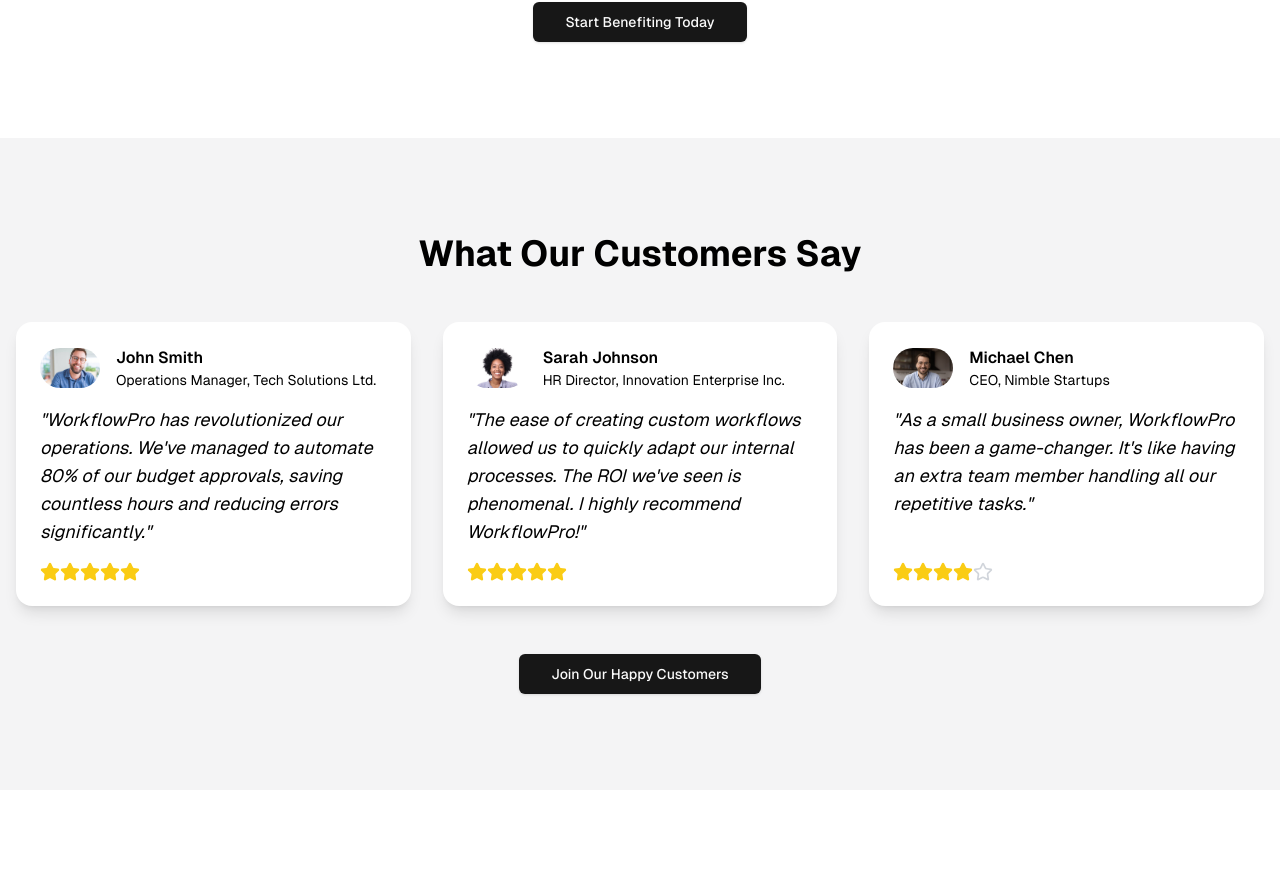
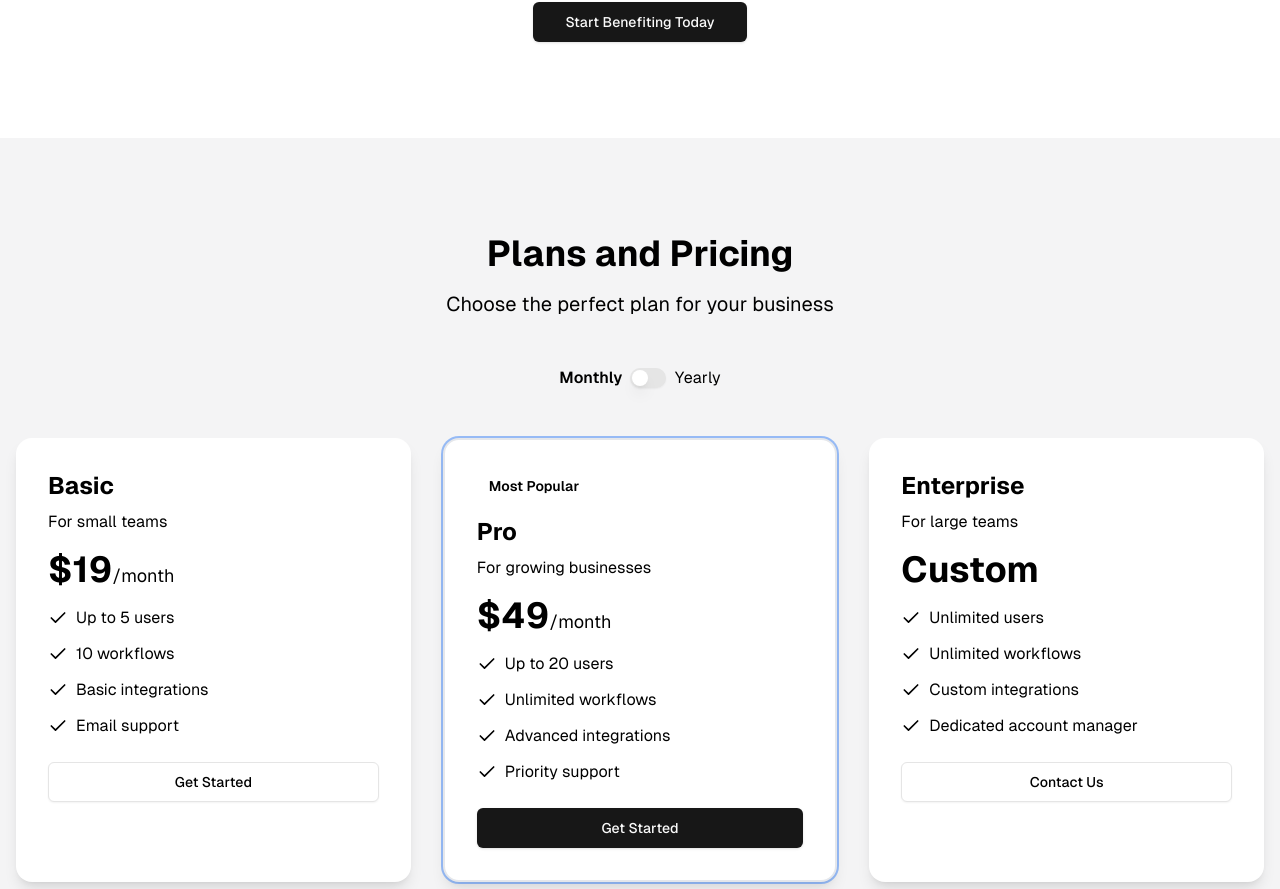
Before and after one commit to itseduardolima/WorkflowPro, a Next.js app: page / in a window 1280 px wide. Shown: the part 1889-2778 px from the top of the page. Built offline with nearby package versions, Linux system fonts and the light colour scheme.

Commit message:
feat: Pricing section

```diff
--- a/package.json
+++ b/package.json
@@ -11,6 +11,7 @@
   "dependencies": {
     "@radix-ui/react-icons": "^1.3.0",
     "@radix-ui/react-slot": "^1.1.0",
+    "@radix-ui/react-switch": "^1.1.0",
     "class-variance-authority": "^0.7.0",
     "clsx": "^2.1.1",
     "framer-motion": "^11.8.0",
--- a/src/app/page.tsx
+++ b/src/app/page.tsx
@@ -6,6 +6,7 @@
 import Footer from "@/components/Footer";
 import Header from "@/components/Header";
 import { Hero } from "@/components/Hero";
+import Pricing from "@/components/Pricing";
 import Testimonials from "@/components/Testimonials";
 
 export default function Home() {
@@ -15,6 +16,7 @@
       <Hero />
       <Features />
       <Benefits />
+      <Pricing />
       <Testimonials />
       <FAQ />
       <Footer />
--- a/src/components/Header.tsx
+++ b/src/components/Header.tsx
@@ -2,7 +2,7 @@
 import Link from "next/link";
 import { motion, AnimatePresence } from "framer-motion";
 import { Button } from "@/components/ui/button";
-import { Menu, X } from "lucide-react";
+import { Menu, Mountain, X } from "lucide-react";
 
 export default function Header() {
   const [isOpen, setIsOpen] = useState(false);
@@ -17,8 +17,9 @@
   return (
     <header className="bg-white py-4 top-0  shadow-sm">
       <div className="container mx-auto px-4 flex items-center justify-between">
-        <Link href="/" className="text-2xl font-bold text-primary">
-          WorkflowPro
+        <Link href="/" className="flex items-center">
+          <Mountain className="h-8 w-8 text-primary mr-2" />
+          <span className="text-2xl font-bold">WorkflowPro</span>
         </Link>
         <nav className="hidden md:block">
           <ul className="flex space-x-4">
@@ -48,7 +49,9 @@
             </li>
           </ul>
         </nav>
-        <Button className="hidden md:inline-flex" variant="secondary" >Try It Free</Button>
+        <Button className="hidden md:inline-flex" variant="secondary">
+          Try It Free
+        </Button>
         <button
           className="md:hidden z-50"
           onClick={toggleMenu}
@@ -138,7 +141,12 @@
                 animate={{ opacity: 1, y: 0 }}
                 transition={{ delay: 0.4 }}
               >
-                <Button className="mt-8" variant="secondary" size="lg" onClick={toggleMenu}>
+                <Button
+                  className="mt-8"
+                  variant="secondary"
+                  size="lg"
+                  onClick={toggleMenu}
+                >
                   Try It Free
                 </Button>
               </motion.div>
--- /dev/null
+++ b/src/components/Pricing.tsx
@@ -0,0 +1,171 @@
+import React, { useState } from "react";
+import { motion } from "framer-motion";
+import { Check } from "lucide-react";
+import { Button } from "@/components/ui/button";
+import { Switch } from "@/components/ui/switch";
+
+type Plan = {
+  name: string;
+  monthlyPrice: string;
+  yearlyPrice: string;
+  description: string;
+  features: string[];
+  popular?: boolean;
+};
+
+const Pricing = () => {
+  const [isYearly, setIsYearly] = useState(false);
+
+  const plans: Plan[] = [
+    {
+      name: "Basic",
+      monthlyPrice: "$19",
+      yearlyPrice: "$190",
+      description: "For small teams",
+      features: [
+        "Up to 5 users",
+        "10 workflows",
+        "Basic integrations",
+        "Email support",
+      ],
+    },
+    {
+      name: "Pro",
+      monthlyPrice: "$49",
+      yearlyPrice: "$490",
+      description: "For growing businesses",
+      features: [
+        "Up to 20 users",
+        "Unlimited workflows",
+        "Advanced integrations",
+        "Priority support",
+      ],
+      popular: true,
+    },
+    {
+      name: "Enterprise",
+      monthlyPrice: "Custom",
+      yearlyPrice: "Custom",
+      description: "For large teams",
+      features: [
+        "Unlimited users",
+        "Unlimited workflows",
+        "Custom integrations",
+        "Dedicated account manager",
+      ],
+    },
+  ];
+
+  return (
+    <section id="pricing" className="py-24 bg-[#f4f4f5] border-b ">
+      <div className="container mx-auto px-4">
+        <motion.h2
+          className="text-4xl font-bold text-center mb-4"
+          initial={{ opacity: 0, y: 20 }}
+          whileInView={{ opacity: 1, y: 0 }}
+          transition={{ duration: 0.5 }}
+          viewport={{ once: true }}
+        >
+          Plans and Pricing
+        </motion.h2>
+        <motion.p
+          className="text-xl text-center text-muted-foreground mb-12"
+          initial={{ opacity: 0, y: 20 }}
+          whileInView={{ opacity: 1, y: 0 }}
+          transition={{ duration: 0.5, delay: 0.1 }}
+          viewport={{ once: true }}
+        >
+          Choose the perfect plan for your business
+        </motion.p>
+
+        <motion.div
+          className="flex items-center justify-center mb-12"
+          initial={{ opacity: 0, y: 20 }}
+          whileInView={{ opacity: 1, y: 0 }}
+          transition={{ duration: 0.5, delay: 0.2 }}
+          viewport={{ once: true }}
+        >
+          <span
+            className={`mr-2 ${
+              isYearly ? "text-muted-foreground" : "font-semibold"
+            }`}
+          >
+            Monthly
+          </span>
+          <Switch
+            checked={isYearly}
+            onCheckedChange={setIsYearly}
+            aria-label="Toggle between monthly and yearly prices"
+          />
+          <span
+            className={`ml-2 ${
+              isYearly ? "font-semibold" : "text-muted-foreground"
+            }`}
+          >
+            Yearly
+          </span>
+          {isYearly && (
+            <span className="ml-2 text-sm text-green-500 font-medium">
+              Save 20%
+            </span>
+          )}
+        </motion.div>
+
+        <div className="grid grid-cols-1 md:grid-cols-3 gap-8">
+          {plans.map((plan, index) => (
+            <motion.div
+              key={index}
+              className={`bg-white p-8 rounded-2xl shadow-lg ${
+                plan.popular
+                  ? "border-2 border-primary ring-2 ring-primary ring-opacity-50"
+                  : ""
+              }`}
+              initial={{ opacity: 0, y: 20 }}
+              whileInView={{ opacity: 1, y: 0 }}
+              transition={{ duration: 0.5, delay: index * 0.1 }}
+              viewport={{ once: true }}
+            >
+              {plan.popular && (
+                <div className="text-primary text-sm font-semibold mb-4 bg-primary/10 py-1 px-3 rounded-full inline-block">
+                  Most Popular
+                </div>
+              )}
+              <h3 className="text-2xl font-bold mb-2">{plan.name}</h3>
+              <p className="text-muted-foreground mb-4">{plan.description}</p>
+              <div className="text-4xl font-bold mb-4">
+                {isYearly ? plan.yearlyPrice : plan.monthlyPrice}
+                {plan.name !== "Enterprise" && (
+                  <span className="text-lg font-normal text-muted-foreground">
+                    /{isYearly ? "year" : "month"}
+                  </span>
+                )}
+              </div>
+              <ul className="mb-6 space-y-3">
+                {plan.features.map((feature, featureIndex) => (
+                  <li key={featureIndex} className="flex items-center">
+                    <Check className="h-5 w-5 text-primary mr-2 flex-shrink-0" />
+                    <span>{feature}</span>
+                  </li>
+                ))}
+              </ul>
+              <motion.div
+                whileHover={{ scale: 1.05 }}
+                whileTap={{ scale: 0.95 }}
+              >
+                <Button
+                  className="w-full"
+                  variant={plan.popular ? "default" : "outline"}
+                  size="lg"
+                >
+                  {plan.name === "Enterprise" ? "Contact Us" : "Get Started"}
+                </Button>
+              </motion.div>
+            </motion.div>
+          ))}
+        </div>
+      </div>
+    </section>
+  );
+};
+
+export default Pricing;
--- /dev/null
+++ b/src/components/ui/switch.tsx
@@ -0,0 +1,29 @@
+"use client"
+
+import * as React from "react"
+import * as SwitchPrimitives from "@radix-ui/react-switch"
+
+import { cn } from "@/lib/utils"
+
+const Switch = React.forwardRef<
+  React.ElementRef<typeof SwitchPrimitives.Root>,
+  React.ComponentPropsWithoutRef<typeof SwitchPrimitives.Root>
+>(({ className, ...props }, ref) => (
+  <SwitchPrimitives.Root
+    className={cn(
+      "peer inline-flex h-5 w-9 shrink-0 cursor-pointer items-center rounded-full border-2 border-transparent shadow-sm transition-colors focus-visible:outline-none focus-visible:ring-2 focus-visible:ring-neutral-950 focus-visible:ring-offset-2 focus-visible:ring-offset-white disabled:cursor-not-allowed disabled:opacity-50 data-[state=checked]:bg-neutral-900 data-[state=unchecked]:bg-neutral-200 dark:focus-visible:ring-neutral-300 dark:focus-visible:ring-offset-neutral-950 dark:data-[state=checked]:bg-neutral-50 dark:data-[state=unchecked]:bg-neutral-800",
+      className
+    )}
+    {...props}
+    ref={ref}
+  >
+    <SwitchPrimitives.Thumb
+      className={cn(
+        "pointer-events-none block h-4 w-4 rounded-full bg-white shadow-lg ring-0 transition-transform data-[state=checked]:translate-x-4 data-[state=unchecked]:translate-x-0 dark:bg-neutral-950"
+      )}
+    />
+  </SwitchPrimitives.Root>
+))
+Switch.displayName = SwitchPrimitives.Root.displayName
+
+export { Switch }
```
Also changed, not shown: 1 other file (tests, documents, lock files or other folders).
